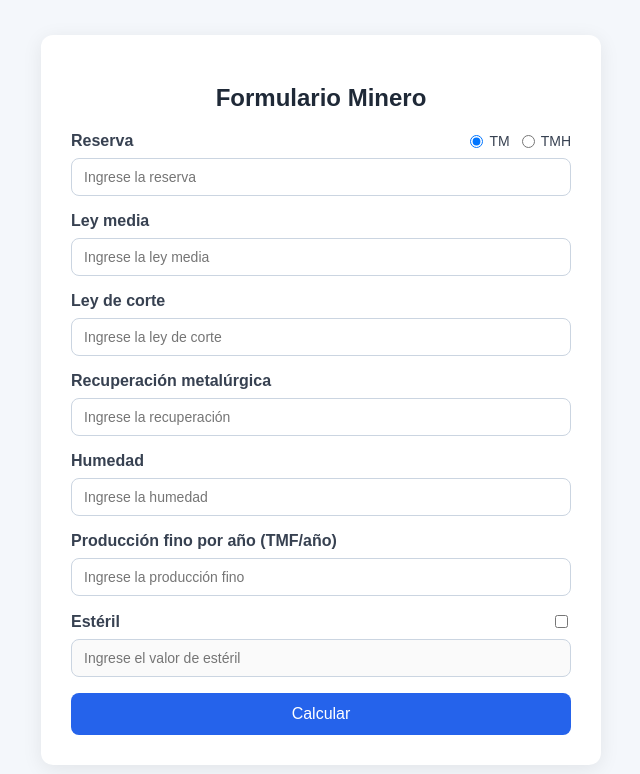
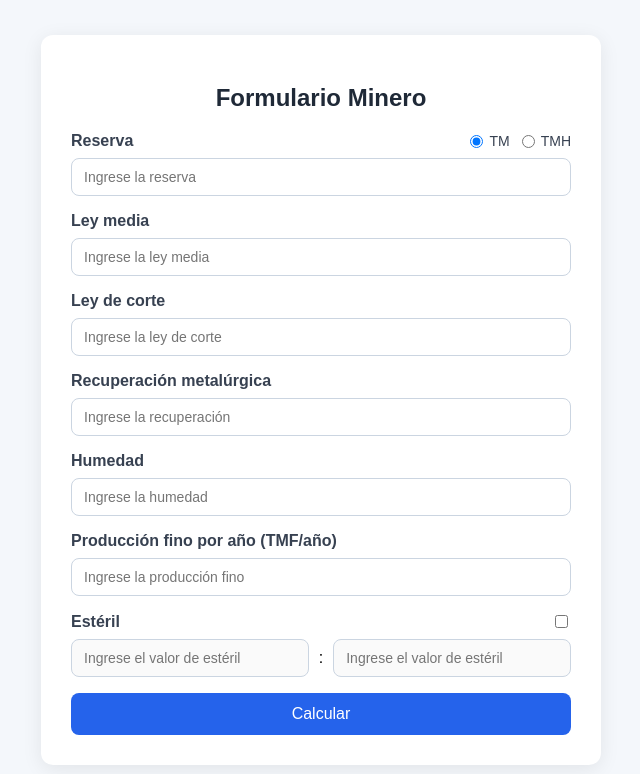
Before and after one commit to sofiacayo25/proyecto_minero, a plain HTML site: page index.html in a window 1280 px wide. Shown: the whole page, without its empty margins (319-959 px from the left). Drawn offline with Linux system fonts and the light colour scheme.

Commit message:
agregando paso 3 parte 1

```diff
--- a/index.html
+++ b/index.html
@@ -43,6 +43,16 @@
 
     .campo-tmh {
       display: none;
+    }
+
+    .esteril-inputs {
+      display: flex;
+      gap: 10px;
+    }
+
+    .esteril-inputs input {
+      flex: 1;
+      min-width: 0;
     }
 
     .campo-header {
@@ -236,7 +246,11 @@
           <label for="esteril">Estéril</label>
           <input type="checkbox" id="activar-esteril" name="activar-esteril">
         </div>
-        <input type="text" id="esteril" name="esteril" placeholder="Ingrese el valor de estéril" disabled>
+        <div class="esteril-inputs">
+          <input type="text" id="esteril1" name="esteril1" placeholder="Ingrese el valor de estéril" disabled>
+          <p style="margin: 0; align-self: center;">:</p>
+          <input type="text" id="esteril2" name="esteril2" placeholder="Ingrese el valor de estéril" disabled>
+        </div>
         <span class="error-message">Debe ingresar un número mayor o igual a 0.</span>
       </div>
 
--- a/script.js
+++ b/script.js
@@ -7,7 +7,8 @@ const step3 = document.getElementById('step3-result');
 const camposTMH = document.querySelectorAll('.campo-tmh');
 const radiosTipoReserva = document.querySelectorAll('input[name="tipo-reserva"]');
 const checkboxEsteril = document.getElementById('activar-esteril');
-const inputEsteril = document.getElementById('esteril');
+const inputEsteril1 = document.getElementById('esteril1');
+const inputEsteril2 = document.getElementById('esteril2');
 const checkboxDilucion = document.getElementById('activar-dilucion');
 const inputDilucion = document.getElementById('dilucion');
 
@@ -17,13 +18,19 @@ function validarNumeroMayorOIgualCero(valor) {
 
 function toggleCampoEsteril() {
     const habilitado = checkboxEsteril.checked;
-    inputEsteril.disabled = !habilitado;
+    inputEsteril1.disabled = !habilitado;
+    inputEsteril2.disabled = !habilitado;
 
     if (!habilitado) {
-        inputEsteril.value = '';
-        inputEsteril.classList.remove('invalid');
-        const error = inputEsteril.parentElement.querySelector('.error-message');
-        if (error) error.classList.remove('visible');
+        inputEsteril1.value = '';
+        inputEsteril1.classList.remove('invalid');
+        const error1 = inputEsteril1.parentElement.querySelector('.error-message');
+        if (error1) error1.classList.remove('visible');
+
+        inputEsteril2.value = '';
+        inputEsteril2.classList.remove('invalid');
+        const error2 = inputEsteril2.parentElement.querySelector('.error-message');
+        if (error2) error2.classList.remove('visible');
     }
 }
 
@@ -107,8 +114,24 @@ function multiplicarTodosLosCampos() {
     const total = reserva * (leyMedia / 100) * (recuperacion / 100) * (1 - humedad / 100) * solubilidad;
 
     step1.textContent = `Resultado: ${total} TMF`;
-    step2.textContent = `Resultado: ${total / produccionFinoXyear} años`;
-    step3.textContent = checkoutEsteril.checked ? `Resultado: ${total / ((leyMedia / 100) * (recuperacion / 100) * (1 - humedad / 100))} TMF` : '';
+    let vidaUtil = Math.round(total / produccionFinoXyear);
+    step2.textContent = `Resultado: ${vidaUtil} años`;
+
+    if(radiosTipoReserva[1].checked) {
+        checkboxDilucion.checked ? step3.textContent = `Resultado: ${(reserva * (1 - humedad / 100)) / vidaUtil } TPA (soluble) con dilucion`
+        : step3.textContent = `Resultado: ${reserva / vidaUtil } TPA (TMH) sin dilucion`;
+    } else {
+        step3.textContent = `Resultado: ${reserva / vidaUtil } TPA`;
+    }
+    // if (checkboxEsteril.checked) {
+    //     step3.textContent = `Resultado: ${produccionFinoXyear / ((leyMedia / 100) * (recuperacion / 100) * (1 - humedad / 100))} TME/año`;
+    // }
+    // if(radiosTipoReserva[1].checked && checkboxDilucion.checked) {
+    //     step3.textContent = `Resultado: es soluble con dilucion`;
+    // }
+    // if(radiosTipoReserva[1].checked && !checkboxDilucion.checked) {
+    //     step3.textContent = `Resultado: es TMH sin dilucion`;
+    // }
     resultado.classList.add('visible');
 }
 
```
